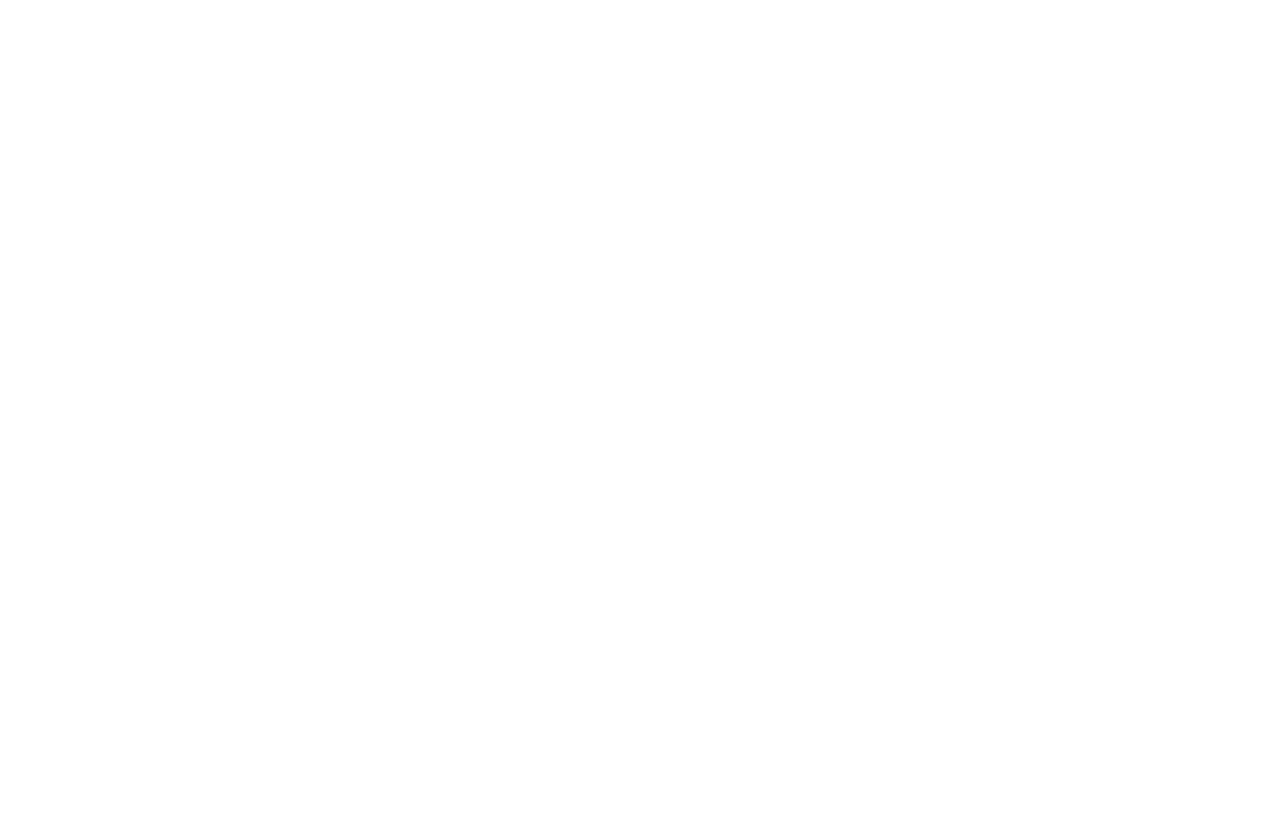
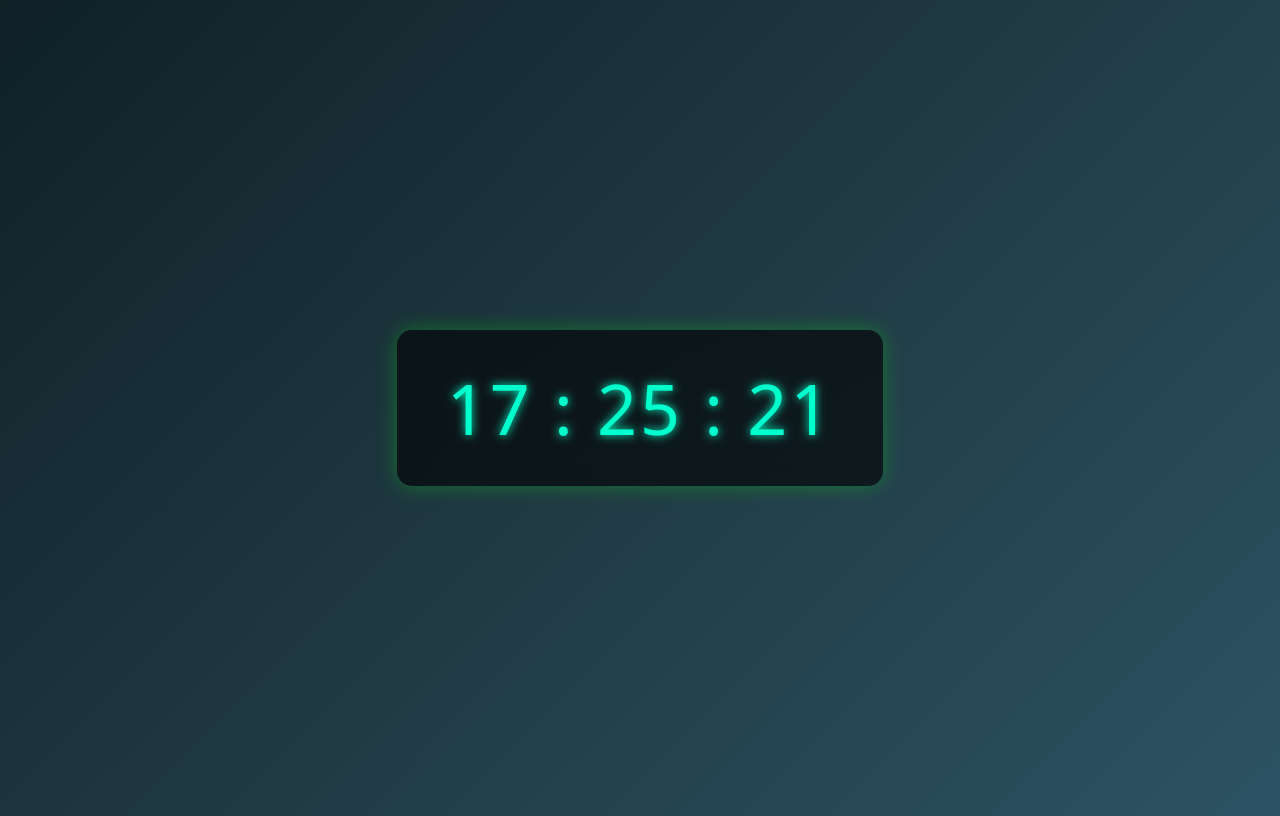
Before and after one commit to devvivekgautam-coder/21DayChallenge, a plain HTML site: page Day-1/index.html in a window 1280 px wide. Drawn offline with Linux system fonts and the light colour scheme.

Commit message:
Completed Day 1 Task

```diff
--- a/Day-1/assets/css/style.css
+++ b/Day-1/assets/css/style.css
@@ -0,0 +1,23 @@
+body {
+    display: flex;
+    justify-content: center;
+    align-items: center;
+    height: 100vh;
+    background: linear-gradient(135deg, #0f2027, #203a43, #2c5364);
+    font-family: 'Segoe UI', sans-serif;
+}
+
+.clock-container {
+    padding: 30px 50px;
+    border-radius: 15px;
+    background: rgba(0, 0, 0, 0.6);
+    box-shadow: 0 0 20px rgba(0, 255, 0, 0.3);
+    backdrop-filter: blur(10px);
+}
+
+#clock {
+    font-size: 70px;
+    color: #00ffcc;
+    letter-spacing: 3px;
+    text-shadow: 0 0 10px #00ffcc;
+}
--- a/Day-1/assets/js/script.js
+++ b/Day-1/assets/js/script.js
@@ -0,0 +1,18 @@
+function realClock() {
+    const now = new Date();
+
+    let hours = now.getHours();
+    let minutes = now.getMinutes();
+    let seconds = now.getSeconds();
+
+    hours = hours < 10 ? "0" + hours : hours;
+    minutes = minutes < 10 ? "0" + minutes : minutes;
+    seconds = seconds < 10 ? "0" + seconds : seconds;
+
+    const currentTime = `${hours} : ${minutes} : ${seconds}`;
+    document.getElementById("clock").textContent = currentTime;
+}
+
+setInterval(realClock, 1000);
+
+realClock();
--- a/Day-1/index.html
+++ b/Day-1/index.html
@@ -1,11 +1,20 @@
 <!DOCTYPE html>
 <html lang="en">
+
 <head>
     <meta charset="UTF-8">
     <meta name="viewport" content="width=device-width, initial-scale=1.0">
     <title>Document</title>
+
+    <link rel="stylesheet" href="./assets/css/style.css">
 </head>
+
 <body>
+    <div class="clock-container">
+        <div id="clock">00:00:00</div>
+    </div>
 
+    <script src="./assets/js/script.js"></script>
 </body>
+
 </html>
```
